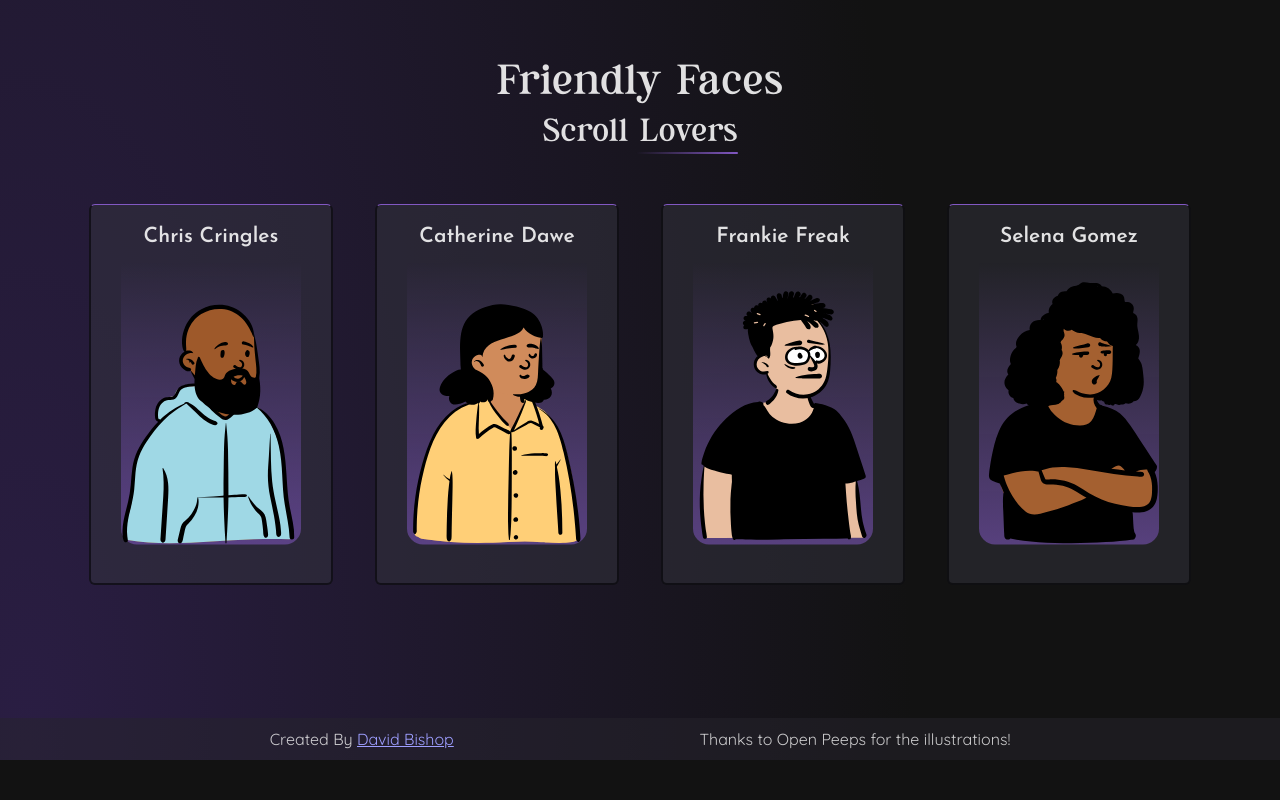
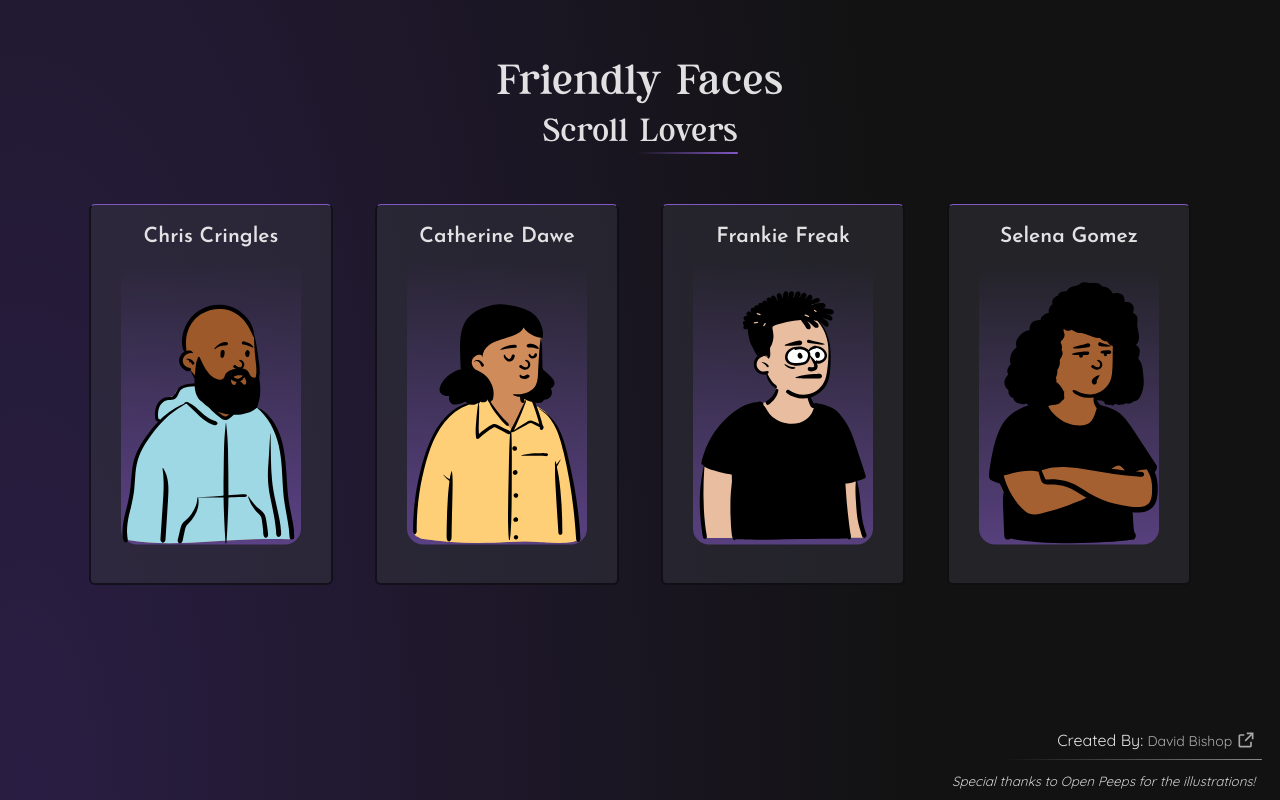
Before and after one commit to dBish6/Scroll_Animations_Examples, a React (Vite) app: page / in a window 1280 px wide. Shown: the part 2591-3391 px from the top of the page. Before the commit the page ends 3351 px from the top, so only its background shows below. Built offline with nearby package versions, Linux system fonts and the light colour scheme.

Commit message:
Nicer Footer

```diff
--- a/src/components/partials/footer/footer.css
+++ b/src/components/partials/footer/footer.css
@@ -1,12 +1,8 @@
 footer {
   display: flex;
-  justify-content: space-evenly;
-  /* padding: 1rem 1.5rem; */
+  align-items: flex-end;
+  flex-direction: column;
   padding: 0.5rem 1.5rem;
-  /* padding-inline: 1.5rem; */
-  background-color: var(--lvl1);
-  background-color: rgba(38, 37, 45, 0.5);
-  /* border-top: 2px solid var(--accent); */
 }
 
 @media screen and (max-width: 1149px) {
@@ -15,10 +11,52 @@ footer {
   }
 }
 
-/* footer p:first-child {
-  flex: 1;
+footer p {
+  color: rgba(255, 255, 255, 0.87);
+  text-align: left;
 }
 
-footer p:last-child {
-  flex: 1;
-} */
+footer p::after {
+  content: "";
+  display: block;
+  position: relative;
+  right: 27%;
+  margin-top: 6px;
+  margin-bottom: 12px;
+  width: 130%;
+  height: 1px;
+  border-radius: 1rem;
+  background: rgba(255, 255, 255, 0.5);
+  background: linear-gradient(
+    90deg,
+    rgba(255, 255, 255, 0),
+    rgba(255, 255, 255, 0.5)
+  );
+}
+
+footer a {
+  font-size: 14px;
+  opacity: 0.75;
+  transition: 0.32s ease;
+  border-bottom: 1px solid transparent;
+}
+
+footer a:hover {
+  opacity: 1;
+  border-bottom: 1px solid #8258c3;
+}
+
+footer a:active {
+  color: #f2f2f2;
+  border-bottom: 1px solid #f2f2f2;
+}
+
+footer a img {
+  position: relative;
+  top: 4px;
+}
+
+footer small {
+  color: rgba(255, 255, 255, 0.8);
+  transform: skew(-15deg);
+}
--- a/src/components/partials/footer/index.tsx
+++ b/src/components/partials/footer/index.tsx
@@ -1,19 +1,20 @@
 import "./footer.css";
+import externalIcon from "../../../assets/icons/external-link.svg";
 
 const Footer = () => {
   return (
     <footer>
       <p>
-        Created By{" "}
+        Created By:{" "}
         <a
           href="https://github.com/dBish6"
           target="_blank"
           rel="noopener noreferrer"
         >
-          David Bishop
+          David Bishop <img src={externalIcon} alt="External" />
         </a>
       </p>
-      <p>Thanks to Open Peeps for the illustrations!</p>
+      <small>Special thanks to Open Peeps for the illustrations!</small>
     </footer>
   );
 };
--- a/src/index.css
+++ b/src/index.css
@@ -93,6 +93,11 @@ p {
   text-align: center;
 }
 
+a {
+  text-decoration: none;
+  color: rgba(255, 255, 255, 0.87);
+}
+
 button {
   font-family: "Quicksand", sans-serif;
   font-weight: 600;
```
Also changed, not shown: src/assets/icons/external-link.svg (added).
